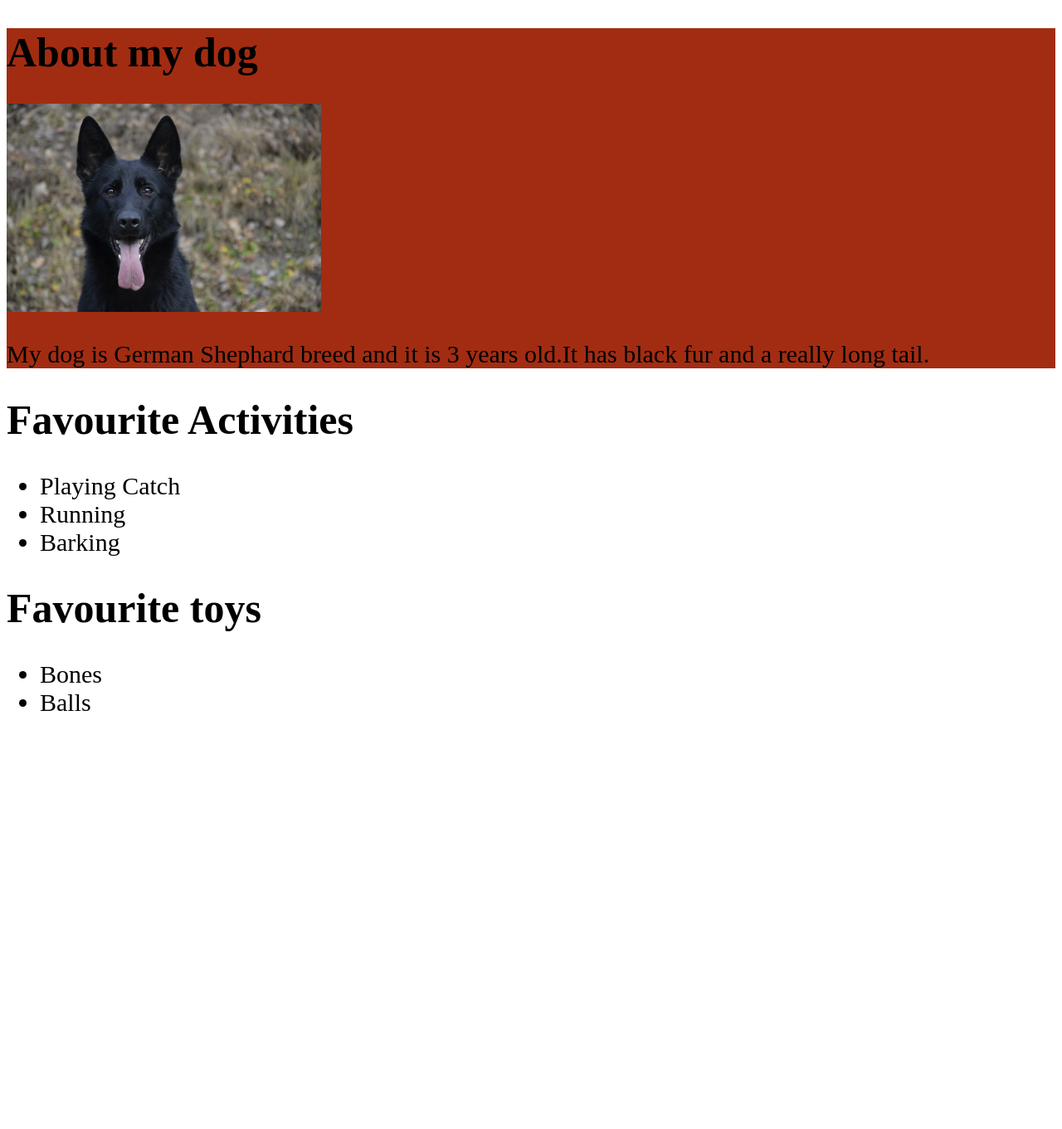
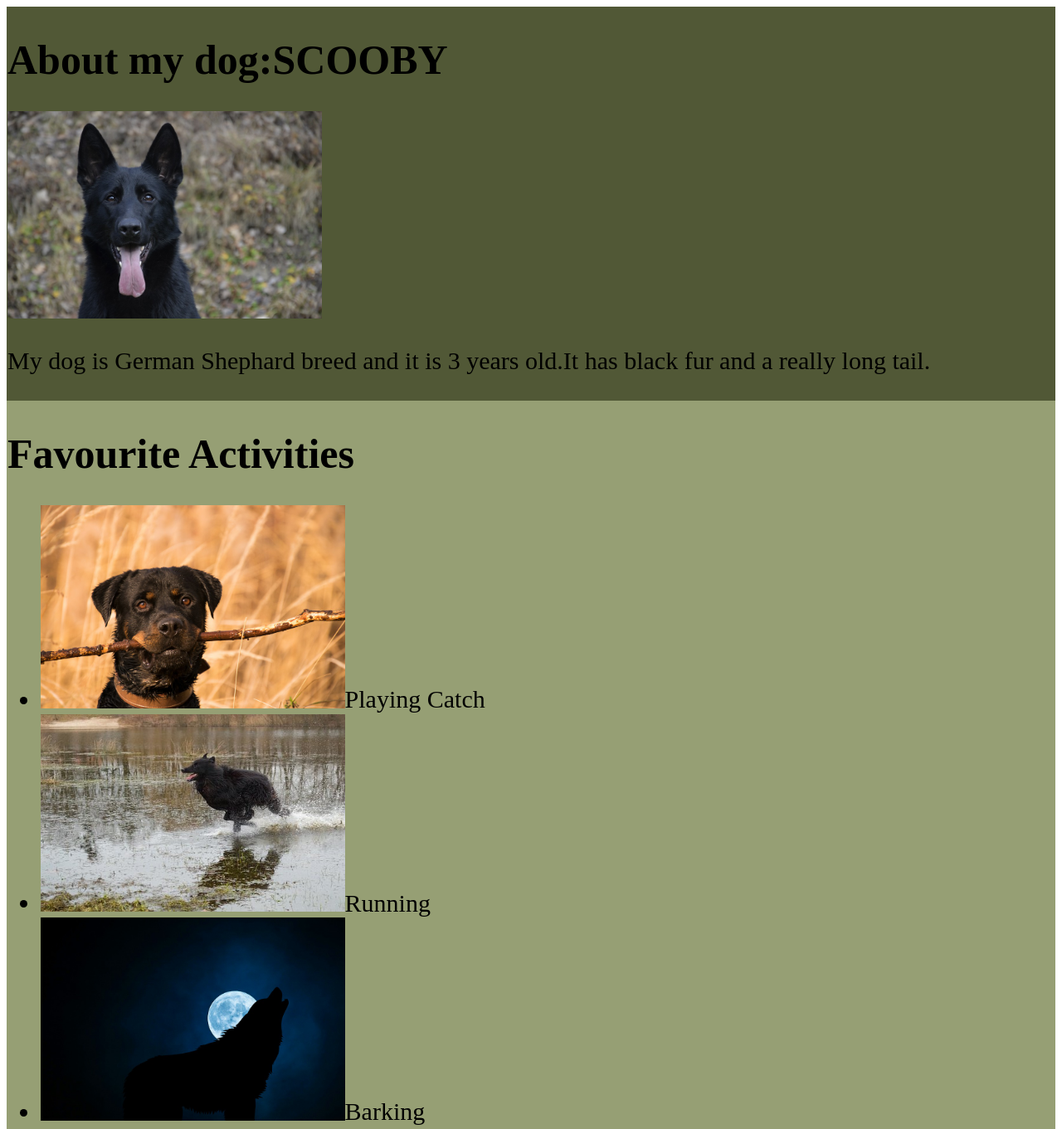
Before and after one commit to paschalogwel/pet-website, a plain HTML site: page pet.html in a window 1280 px wide. Shown: the top 1361 px of the page at 83% size. Before the commit the page ends 880 px from the top, so only its background shows below. Drawn offline with Linux system fonts and the light colour scheme.

Commit message:
adds background colour

```diff
--- a/css/styles.css
+++ b/css/styles.css
@@ -12,5 +12,10 @@ li{
   font-size: 30px;
 }
 .pet{
-  background-color: #A22C12;
+  background-color: #515836;
+  padding: 1px;
 }
+.dog{
+  background-color: #969F74;
+  padding: 1px;
+}
--- a/pet.html
+++ b/pet.html
@@ -7,20 +7,22 @@
   </head>
   <body>
     <div class="pet">
-      <h1>About my dog</h1>
+      <h1>About my dog:SCOOBY</h1>
       <img src="images/pet.jpg" alt="a photo of a dog">
       <p>My dog is German Shephard breed and it is 3 years old.It has black fur and a really long tail.</p>
     </div>
+    <div class="dog">
       <h1>Favourite Activities</h1>
       <ul>
-      <li>Playing Catch</li>
-      <li>Running</li>
-      <li>Barking</li>
+        <li><img src="images/catch.jpg" alt="a photo of dog playing catch">Playing Catch</li>
+        <li><img src="images/run.jpg" alt="a photo of a dog running">Running</li>
+        <li><img src="images/bark.jpg" alt="a photo of a dog barking">Barking</li>
       </ul>
       <h1>Favourite toys</h1>
       <ul>
-      <li>Bones</li>
-      <li>Balls</li>
+        <li><img src="images/bone.jpg" alt="a photo of dog with a bone">Bones</li>
+        <li><img src="images/balls.jpg" alt="a photo of dog playing with balls">Balls</li>
       </ul>
+    </div>
   </body>
 </html>
```
Also changed, not shown: images/ground.jpg (added). Lines whose indentation alone changed are shown as unchanged.
